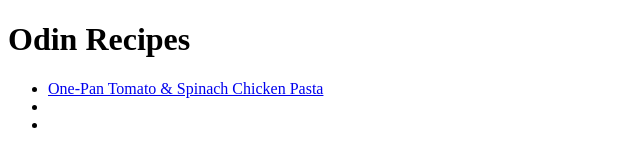
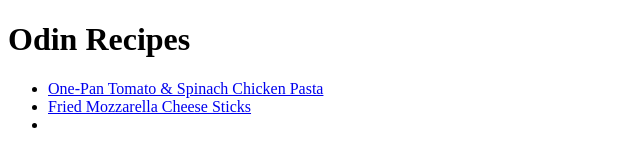
Before and after one commit to dsoto30/odin-recipes, a plain HTML site: page index.html in a window 1280 px wide. Shown: the whole page, without its empty margins (0-640 px from the left). Drawn offline with Linux system fonts and the light colour scheme.

Commit message:
Modify home page with extra link and modify mozarella stick page

```diff
--- a/index.html
+++ b/index.html
@@ -13,10 +13,9 @@
             <a href="recipes/chicken-pasta.html">One-Pan Tomato & Spinach Chicken Pasta</a>
         </li>
         <li>
-
+            <a href="recipes/mozzarella-sticks.html">Fried Mozzarella Cheese Sticks</a>
         </li>
         <li>
-
         </li>
     </ul>
 </body>
```
Also changed, not shown: recipes/mozzarella-sticks.html (+1 -1 lines).
